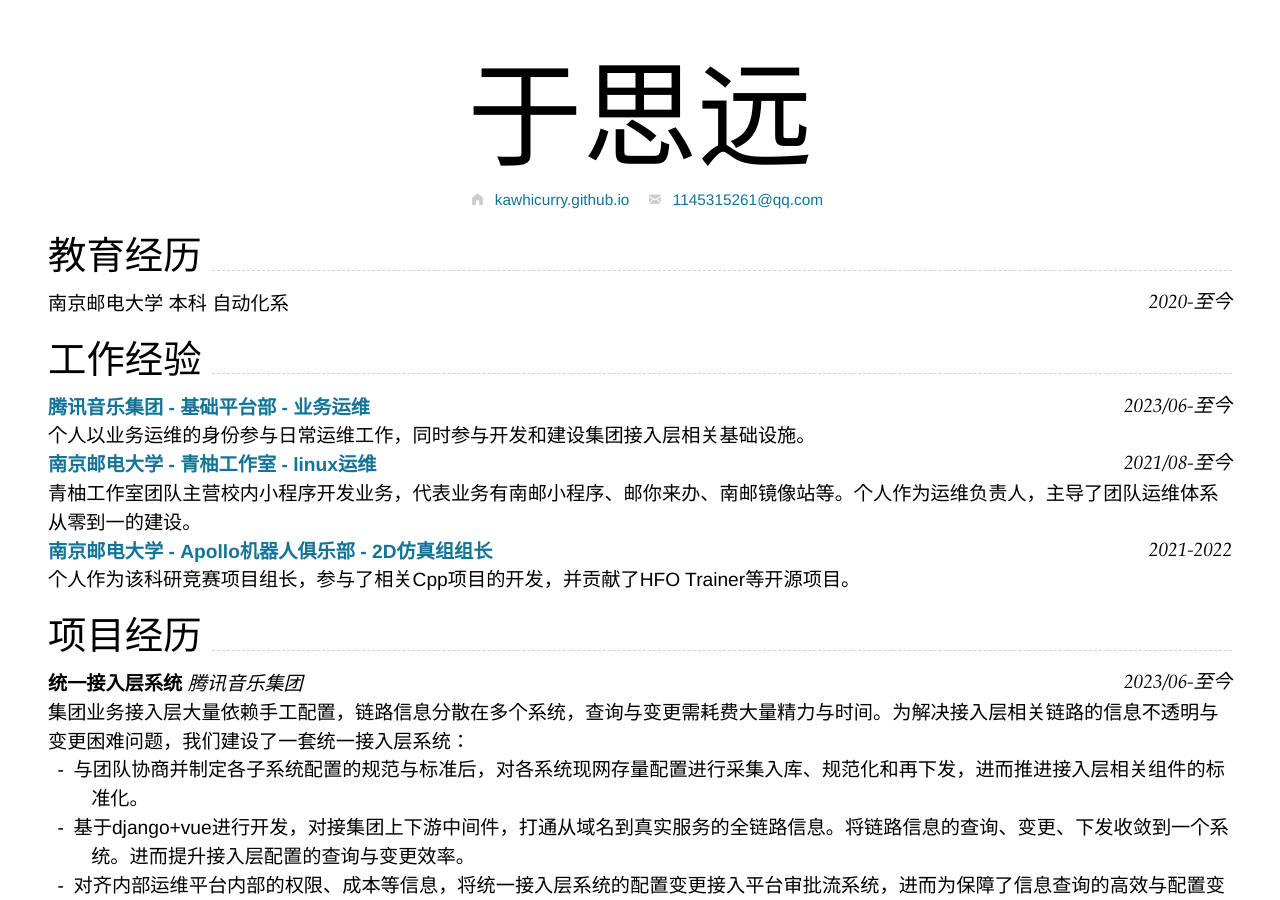
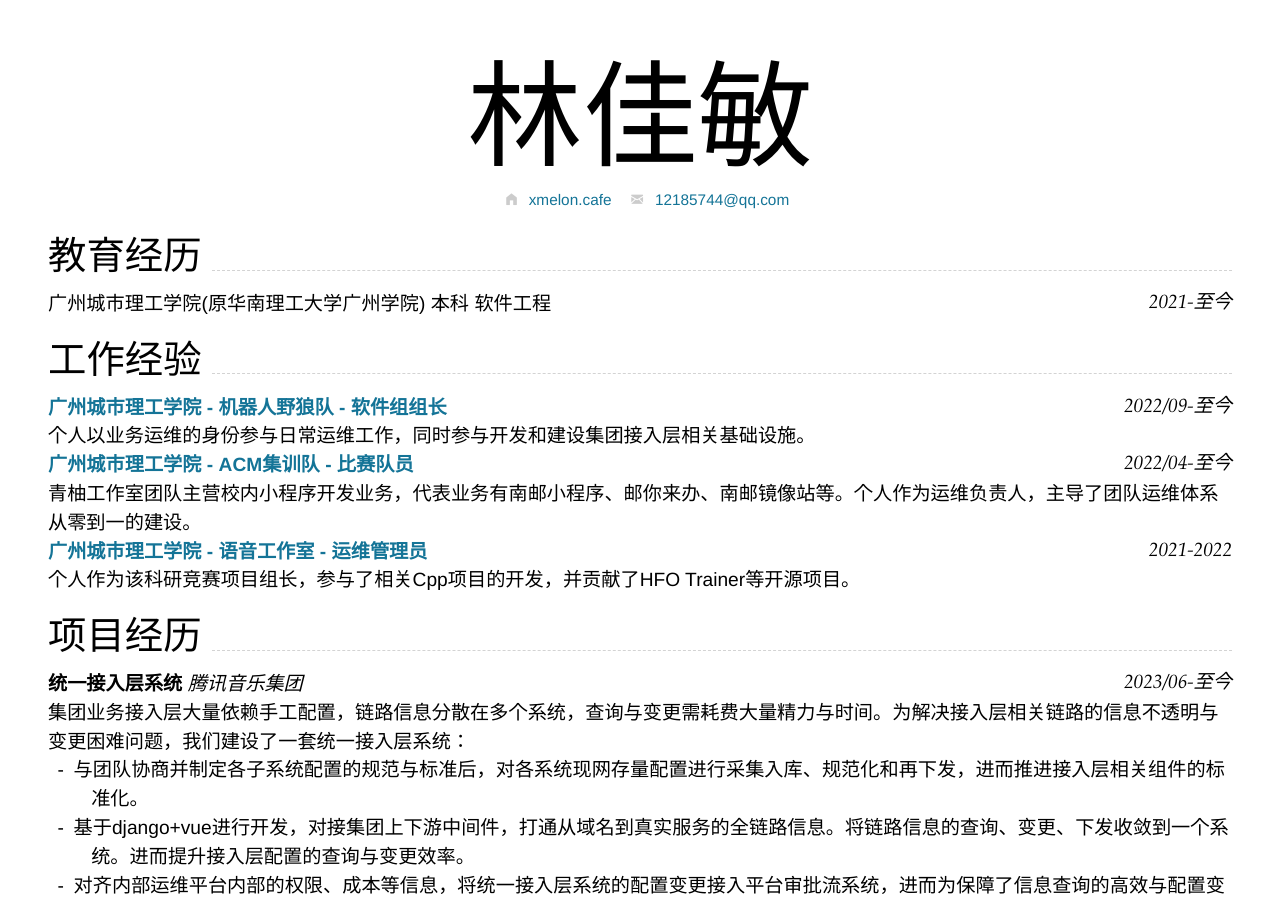
Before and after one commit to 0xmelon/resume, a Jekyll site: the page built from index.md, in a window 1280 px wide and 900 px high. Built offline with Jekyll 4.4.1, drawn with Linux system fonts in a browser that asks for light colours; nearby versions of some CDN libraries.

Commit message:
Update index.md

```diff
--- a/index.md
+++ b/index.md
@@ -1,33 +1,33 @@
 ---
 layout: cv
-title: KawhiCurry's Resume
+title: Xmelon's Resume
 email:
-  url: mailto:1145315261@qq.com
-  text: 1145315261@qq.com
+  url: mailto:12185744@qq.com
+  text: 12185744@qq.com
 homepage:
-  url: https://kawhicurry.github.io
-  text: kawhicurry.github.io
+  url: https://xmelon.cafe
+  text: xmelon.cafe
 ---
 
-# 于思远
+# 林佳敏
 
 {% include cv-contact.html %}
 
 ## 教育经历
 
-### 南京邮电大学 本科 自动化系 `2020-至今`
+### 广州城市理工学院(原华南理工大学广州学院) 本科 软件工程 `2021-至今`
 
 ## 工作经验
 
-[**腾讯音乐集团 - 基础平台部 - 业务运维**](https://join.tencentmusic.com/campus/post-details/?id=12187&refer_code) `2023/06-至今`
+[**广州城市理工学院 - 机器人野狼队 - 软件组组长**](https://gcubot.cn) `2022/09-至今`
 
 个人以业务运维的身份参与日常运维工作，同时参与开发和建设集团接入层相关基础设施。
 
-[**南京邮电大学 - 青柚工作室 - linux运维**](https://qingyou.njupt.edu.cn) `2021/08-至今`
+[**广州城市理工学院 - ACM集训队 - 比赛队员**](https://qingyou.njupt.edu.cn) `2022/04-至今`
 
 青柚工作室团队主营校内小程序开发业务，代表业务有南邮小程序、邮你来办、南邮镜像站等。个人作为运维负责人，主导了团队运维体系从零到一的建设。
 
-[**南京邮电大学 - Apollo机器人俱乐部 - 2D仿真组组长**](https://github.com/Apollo2d/) `2021-2022`
+[**广州城市理工学院 - 语音工作室 - 运维管理员**](https://github.com/Apollo2d/) `2021-2022`
 
 个人作为该科研竞赛项目组长，参与了相关Cpp项目的开发，并贡献了HFO Trainer等开源项目。
 
```
